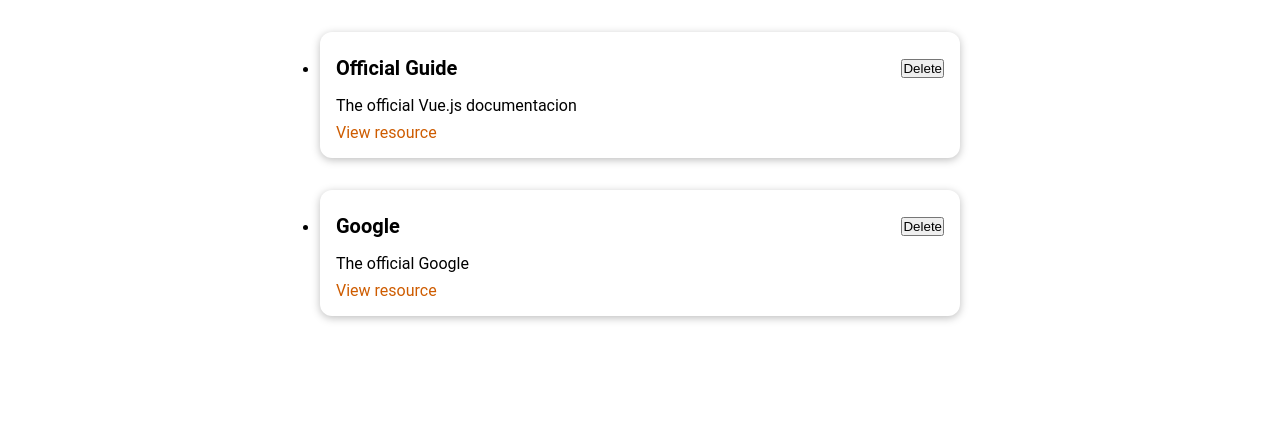
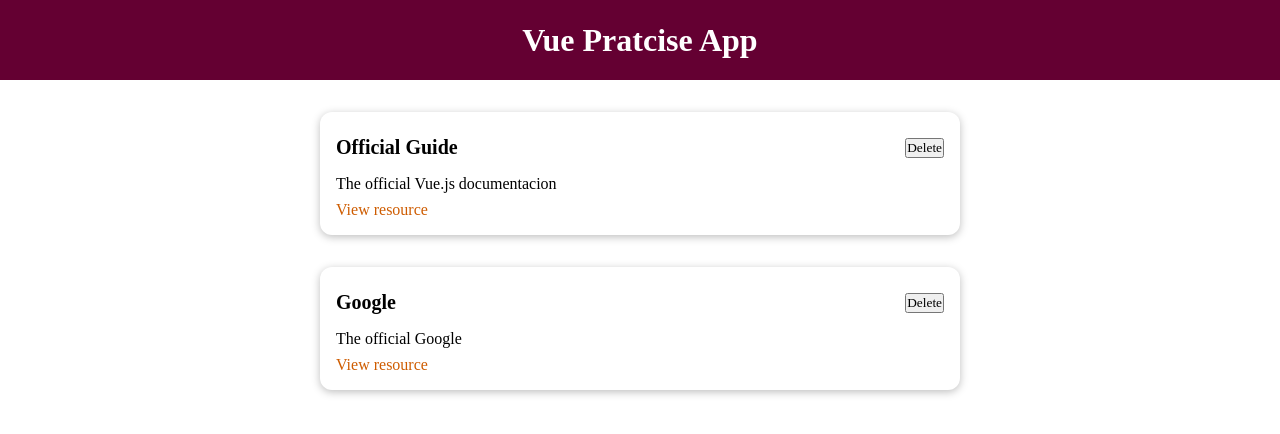
Before and after one commit to N1Anoobis/Voice-Assistant-App, a Vue app: page /#/ in a window 1280 px wide. Shown: the top 434 px of the page. Built offline with nearby package versions, Linux system fonts and the light colour scheme.

Commit message:
Add header

```diff
--- a/src/App.vue
+++ b/src/App.vue
@@ -1,5 +1,6 @@
 <template>
   <div>
+    <TheHeader title="Vue Pratcise App" />
     <StoredRecorces :resources="storedResources" />
   </div>
 </template>
@@ -7,9 +8,10 @@
 <script lang="ts">
 import { Component, Vue } from "vue-property-decorator";
 import StoredRecorces from "./components/StoredResources.vue";
+import TheHeader from "./components/layouts/TheHeader.vue";
 
 @Component({
-  components: { StoredRecorces },
+  components: { StoredRecorces, TheHeader },
 })
 export default class App extends Vue {
   storedResources: Array<object> = [
@@ -34,8 +36,6 @@
   box-sizing: border-box;
   margin: 0;
   padding: 0;
-}
-html {
-  font-family: "Roboto", sans-serif;
+  font-family: Ubuntu;
 }
 </style>
--- a/src/components/StoredResources.vue
+++ b/src/components/StoredResources.vue
@@ -23,6 +23,7 @@
 li {
   margin: auto;
   max-width: 40rem;
+  list-style: none;
 }
 
 header {
--- /dev/null
+++ b/src/components/layouts/TheHeader.vue
@@ -0,0 +1,30 @@
+<template>
+  <header>
+    <h1>{{ title }}</h1>
+  </header>
+</template>
+
+<script lang="ts">
+import { Component, Prop, Vue } from "vue-property-decorator";
+
+@Component
+export default class TheHeader extends Vue {
+  @Prop() title: object;
+}
+</script>
+
+<style scoped>
+header {
+  width: 100%;
+  height: 5rem;
+  background-color: #640032;
+  display: flex;
+  justify-content: center;
+  align-items: center;
+}
+
+header h1 {
+  color: white;
+  margin: 0;
+}
+</style>
```
